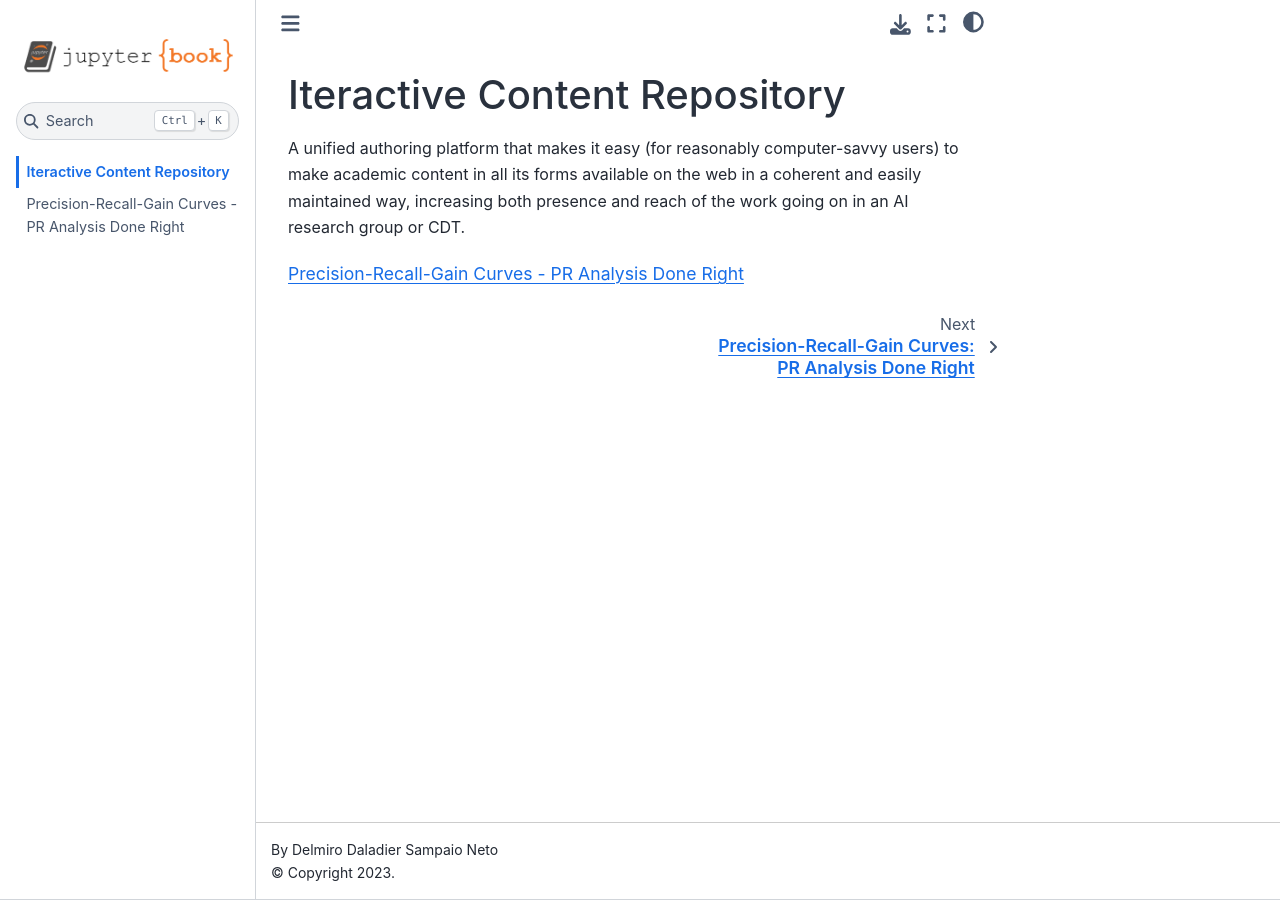
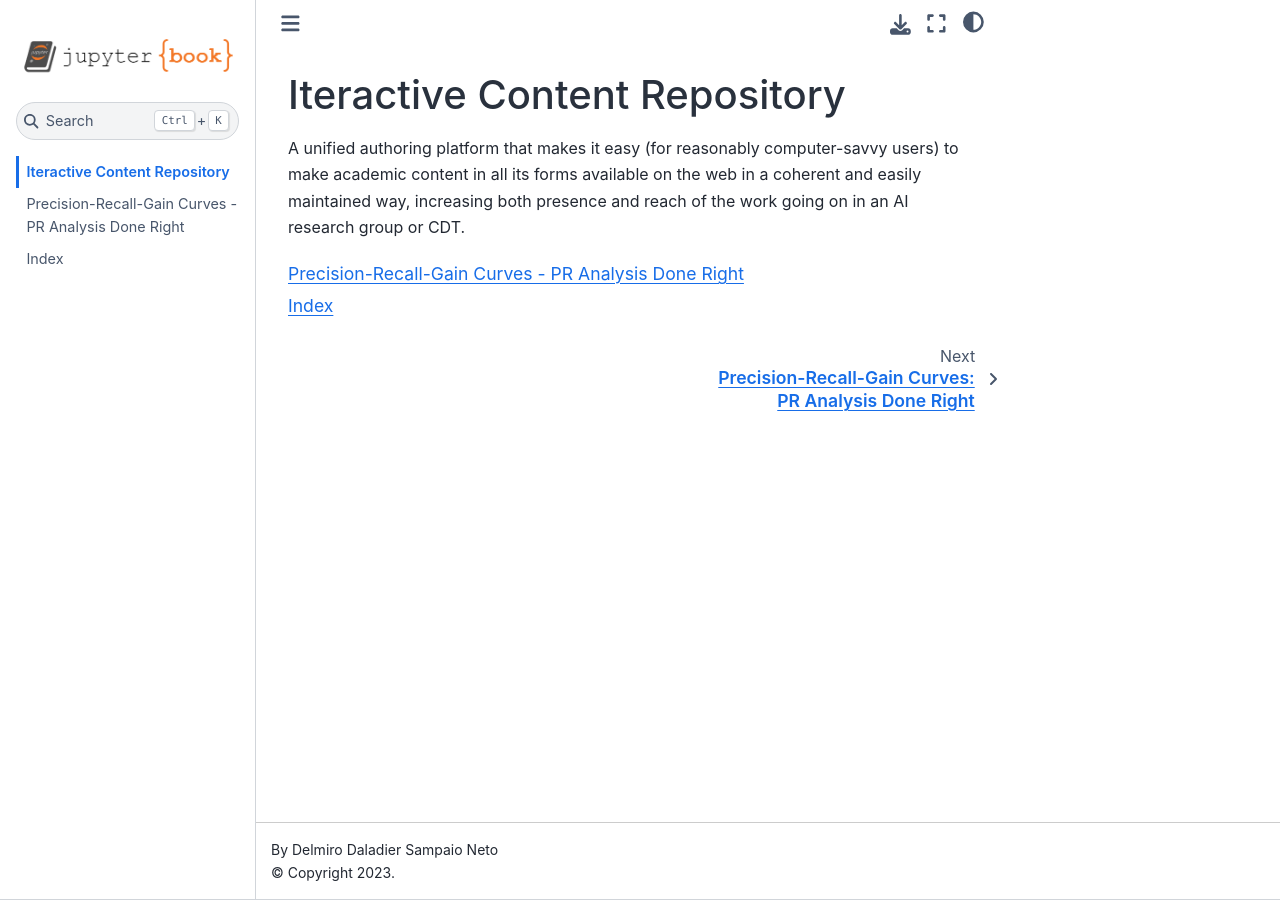
Before and after one commit to DelmiroDaladier/bundle_test, a Jupyter Book: the page built from intro.md, in a window 1280 px wide. Built offline with Jupyter Book 1.0.4 settings and Sphinx 7.4.7 and the Sphinx Book theme 1.1.4, drawn with Linux system fonts in a browser that asks for light colours.

Commit message:
add index file

```diff
--- a/_toc.yml
+++ b/_toc.yml
@@ -5,3 +5,4 @@ root: intro
 chapters:
 - file: Precision-Recall-Gain Curves
   title: Precision-Recall-Gain Curves - PR Analysis Done Right
+- file: genindex
--- /dev/null
+++ b/genindex.md
@@ -0,0 +1 @@
+# Index
```
Also changed, not shown: Precision-Recall-Gain Curves.md (+1 -0 lines).
